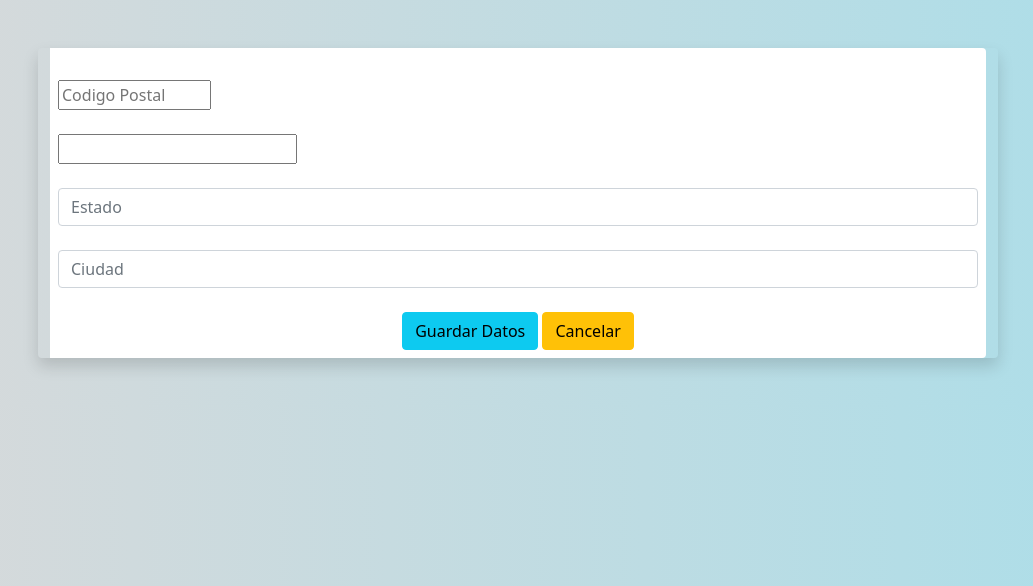
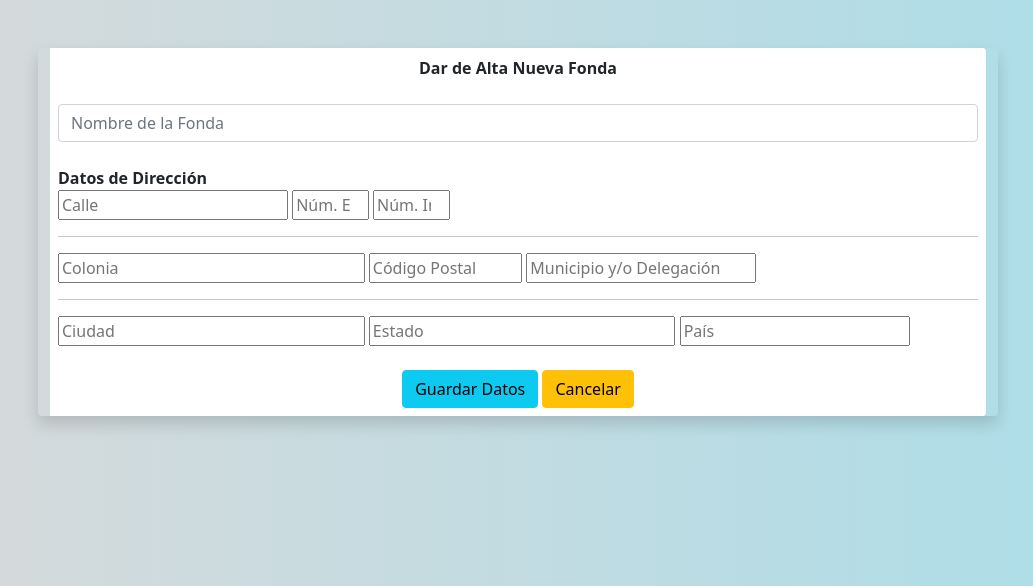
Before and after one commit to IsraelJimCam/arguileachallengephp, a PHP site: page /panel_control/fonda_alta.php in a window 1280 px wide. Shown: the part 59-645 px from the top of the page, without its empty margins (122-1155 px from the left). Run offline with PHP 8.4, Linux system fonts and the light colour scheme; a user stored in the database is signed in; data comes from the database, SQL or seed files in the repository.

Commit message:
actualizacion de archivos

```diff
--- a/conexion/consultas.php
+++ b/conexion/consultas.php
@@ -36,12 +36,15 @@ class consultas_sql
         $varsesion->set('usuario', $fila['usuario']);
         $_SESSION['id'] = $fila['id'];
         $_SESSION['usuario'] = $fila['usuario'];
+        $_SESSION['time'] = time();
 
                    header('location: ' . URL . 'panel_control/');
 
         }
          elseif($contador == 0)
         {
+            echo "<script>alert('Datos Incorrectos!')</script>";
+	        echo "<script>window.location='index.php'</script>";
         }
     }
 
--- a/index.php
+++ b/index.php
@@ -1,5 +1,7 @@
 <?php
 require('css/formato.php');
+
+
 if(isset($_REQUEST['usuario']))
 {
     if(($_REQUEST['usuario']) && ($_REQUEST['contrasena']))
@@ -8,5 +10,6 @@ $inicio = new consultas_sql();
 $inicio->inicio_sesion();
   }
 }
+
 require('vistas/index.php');
 ?>
--- a/panel_control/conexion/consultas.php
+++ b/panel_control/conexion/consultas.php
@@ -44,30 +44,76 @@ class consultas_sql
         return $fila;
     }
 
-    public function guardar_usuario(){
-             $insertar_usuario = $this->base_datos->prepare('INSERT INTO usuarios
-             VALUES (:id, :usuario, :contrasena, :nombre, :correo, :estatus, :fecha_creacion)');
+    public function guardar_fonda(){
+       if($_REQUEST['numero_interior']=='')
+       {
+        $insertar_fonda = $this->base_datos->prepare('INSERT INTO fondas
+        VALUES (:idfonda, :nombre, :calle, :numero_exterior, :numero_interior, :codigo_postal, :colonia, :municipio, :ciudad, :estado, :pais, :fecha_creacion)');
 
-                  $usuario        = $_REQUEST['usuario'];
-                  $contrasena     = md5($_REQUEST['contrasena']);
-                  $nombre         = $_REQUEST['nombre'];
-                  $correo         = $_REQUEST['correo'];
-                  $estatus        = 1;
-                  $fecha_creacion = date('Y-m-d');
-                  $id = '';
+             $nombre               = $_REQUEST['nombre'];
+             $calle                = $_REQUEST['calle'];
+             $numero_exterior      = $_REQUEST['numero_exterior'];
+             $numero_interior      = "S/N";
+             $codigo_postal        = $_REQUEST['codigo_postal'];
+             $colonia              = $_REQUEST['colonia'];
+             $municipio            = $_REQUEST['municipio'];
+             $ciudad               = $_REQUEST['ciudad'];
+             $estado               = $_REQUEST['estado'];
+             $pais                 = $_REQUEST['pais'];
+             $fecha_creacion       = date('Y-m-d');
+             $idfonda = '';
 
-                  $insertar_usuario->execute(array(
-                  ':id'             => $id,
-                  ':usuario'        => $usuario,
-                  ':contrasena'     => $contrasena,
-                  ':nombre'         => $nombre,
-                  ':correo'         => $correo,
-                  ':estatus'        => $estatus,
-                  ':fecha_creacion' => $fecha_creacion
-              ));
+             $insertar_fonda->execute(array(
+             ':idfonda'            => $idfonda,
+             ':nombre'             => $nombre,
+             ':calle'              => $calle,
+             ':numero_exterior'    => $numero_exterior,
+             ':numero_interior'    => $numero_interior,
+             ':codigo_postal'      => $codigo_postal,
+             ':colonia'            => $colonia,
+             ':municipio'          => $municipio,
+             ':ciudad'             => $ciudad,
+             ':estado'             => $estado,
+             ':pais'               => $pais,
+             ':fecha_creacion'     => $fecha_creacion
+         ));
+         header('Location: ' . URL . 'fondas');
+            }
+            else
+            {
+                $insertar_fonda = $this->base_datos->prepare('INSERT INTO fondas
+                VALUES (:idfonda, :nombre, :calle, :numero_exterior, :numero_interior, :codigo_postal, :colonia, :municipio, :ciudad, :estado, :pais, :fecha_creacion)');
 
+                     $nombre               = $_REQUEST['nombre'];
+                     $calle                = $_REQUEST['calle'];
+                     $numero_exterior      = $_REQUEST['numero_exterior'];
+                     $numero_interior      = $_REQUEST['numero_interior'];
+                     $codigo_postal        = $_REQUEST['codigo_postal'];
+                     $colonia              = $_REQUEST['colonia'];
+                     $municipio            = $_REQUEST['municipio'];
+                     $ciudad               = $_REQUEST['ciudad'];
+                     $estado               = $_REQUEST['estado'];
+                     $pais                 = $_REQUEST['pais'];
+                     $fecha_creacion       = date('Y-m-d');
+                     $idfonda = '';
 
-                  header('Location: ' . URL);
+                     $insertar_fonda->execute(array(
+                     ':idfonda'            => $idfonda,
+                     ':nombre'             => $nombre,
+                     ':calle'              => $calle,
+                     ':numero_exterior'    => $numero_exterior,
+                     ':numero_interior'    => $numero_interior,
+                     ':codigo_postal'      => $codigo_postal,
+                     ':colonia'            => $colonia,
+                     ':municipio'          => $municipio,
+                     ':ciudad'             => $ciudad,
+                     ':estado'             => $estado,
+                     ':pais'               => $pais,
+                     ':fecha_creacion'     => $fecha_creacion
+                 ));
+                 header('Location: ' . URL . 'fondas.php');
+            }
+
                }
 
 
--- a/panel_control/conexion/url.php
+++ b/panel_control/conexion/url.php
@@ -1,2 +1,2 @@
 <?php
-define('URL', 'http://localhost/Fonditas.com/');
+define('URL', 'http://localhost/Fonditas.com/panel_control/');
--- a/panel_control/css/formato.php
+++ b/panel_control/css/formato.php
@@ -3,6 +3,11 @@ session_start();
 if(!$_SESSION['usuario'])
 {
     header("Location: ../index.php");
+}
+else{
+  if((time() - $_SESSION['time']) > 3000){
+    header('location: ../cerrar_sesion.php');
+  }
 }
 include('librerias/fecha.php');
 include('conexion/url.php');
--- a/panel_control/fonda_alta.php
+++ b/panel_control/fonda_alta.php
@@ -1,38 +1,16 @@
 <?php
 require('css/formato.php');
 require('css/menu.php');
+if(isset($_REQUEST['guardar']))
+{
 
-/*function request_sepomex_api($criterio_busqueda){
+if(($_REQUEST['nombre']) && ($_REQUEST['calle']) && ($_REQUEST['numero_exterior']) && ($_REQUEST['numero_interior']) && ($_REQUEST['colonia']) && ($_REQUEST['codigo_postal']) && ($_REQUEST['municipio']) && ($_REQUEST['ciudad']) && ($_REQUEST['estado']) && ($_REQUEST['pais']))
+    {
+     $guardar_fonda = new consultas_sql();
+     $guardar_fonda->guardar_fonda();
+    }
+}
 
-    $endpoint_sepomex = "https://api.copomex.com/query/";
-    $method_sepomex = 'info_cp/';
-    $variable_string = '?type=simplified';
-    $token = '&token=pruebas';
+require('vistas/fonda_alta.php');
 
-    $url = $endpoint_sepomex . $method_sepomex . $criterio_busqueda . $variable_string . $token;
-    $response = file_get_contents($url);
-
-    if($response){
-        return $response;
-    }else{
-        return false;
-    }
-
-}
-if(isset($_POST['codigo_postal'])) {
-$codigo_postal =$_POST['codigo_postal'];
-$response = request_sepomex_api($codigo_postal);
-
-if($response){
-
-    $response = json_decode($response);
-    print_r($response);
-
-}else{
-
-    echo 'Ha ocurrido un error';
-
-}*/
-require('vistas/fonda_alta.php');
-//}
 ?>
--- a/panel_control/index.php
+++ b/panel_control/index.php
@@ -1,6 +1,5 @@
 <?php
 require('css/formato.php');
 require('css/menu.php');
-
 require('vistas/index.php');
 ?>
--- a/panel_control/vistas/fonda_alta.php
+++ b/panel_control/vistas/fonda_alta.php
@@ -1,35 +1,38 @@
 <body>
     <div id="fonda" class="container w-75 my-5 rounded shadow">
         <div class="col bg-white p-2 rounded-end">
-                <div class="text-end">
-                </div>
+
                 <form action="fonda_alta.php" method="POST">
-                    <div class="mb4">
-                        <br>
-                        <input type="number" class="col-sm-2" name="codigo_postal" id="codigo_postal" placeholder="Codigo Postal">
-                       </div>
-                    <div class="mb4">
-                        <br>
-                        <input  id="municipio" >
+                    <strong><center>Dar de Alta Nueva Fonda</center></strong>
+                    <br>
+                <div class="mb4">
+                        <input type="text" class="form-control" name="nombre" id="nombre" placeholder="Nombre de la Fonda" required="required">
                     </div>
                     <div class="mb4">
                         <br>
-                        <input type="text" class="form-control" name="estado" id="estado" placeholder="Estado">
+                        <label><strong>Datos de Dirección</strong></label>
+                        <br>
+                        <input type="text" class="col-sm-3" name="calle" id="calle" placeholder="Calle" required="required">
+                        <input type="number" class="col-sm-1" name="numero_exterior" id="numero_exterior" placeholder="Núm. Ext.">
+                        <input type="number" class="col-sm-1" name="numero_interior" id="numero_interior" placeholder="Núm. Int.">
+                        <hr>
+                        <input type="text" class="col-sm-4" name="colonia" id="colonia" placeholder="Colonia" required="required">
+                        <input type="number" class="col-sm-2" name="codigo_postal" id="codigo_postal" placeholder="Código Postal" required="required">
+                        <input type="text" class="col-sm-3" name="municipio" id="municipio" placeholder="Municipio y/o Delegación" required="required">
+                        <hr>
+                        <input type="text" class="col-sm-4" name="ciudad" id="ciudad" placeholder="Ciudad" required="required">
+                        <input type="text" class="col-sm-4" name="estado" id="estado" placeholder="Estado" required="required">
+                        <input type="text" class="col-sm-3" name="pais" id="pais" placeholder="País" required="required">
                     </div>
-                    <div class="mb4">
-                        <br>
-                        <input type="text" class="form-control" placeholder="Ciudad" name="ciudad" id="ciudad">
-                    </div>
-
                     <div>
                         <br>
                        <center> <button type="submit" class="btn btn-info" name="guardar" value="1">Guardar Datos</button>
-                        <a href="index.php"class="btn btn-warning">Cancelar</a></center>
+                        <a href="fondas.php"class="btn btn-warning">Cancelar</a></center>
                     </div>
 
                 </form>
             </div>
-            <!--<script src="js/app.js"></script>-->
+
     </div>
 </body>
 <script>
--- a/vistas/index.php
+++ b/vistas/index.php
@@ -10,16 +10,16 @@
 
                 <form action="index.php" method="POST">
                     <div class="mb4">
-                        <input type="text" class="form-control" placeholder="Usuario" name="usuario" id="usuario">
+                        <input type="text" class="form-control"  name="usuario" id="usuario" placeholder="Usuario" required="required">
                     </div>
                     <div class="mb4">
                         <br>
-                        <input type="password" class="form-control" placeholder="Contraseña" name="contrasena" id="contrasena">
+                        <input type="password" class="form-control" name="contrasena" id="contrasena" placeholder="Contraseña" required="required">
                     </div>
 
                     <div class="d-grid">
                         <br>
-                        <button type="submit" class="btn btn-primary btn-block">Iniciar Sesión</button>
+                        <button type="submit" class="btn btn-primary btn-block" name="boton" value="1">Iniciar Sesión</button>
                     </div>
                     <div class="my-3">
                         <span>¿No tienes cuenta? <a href="registrate.php">Registrate</a></span><br>
```
Also changed, not shown: panel_control/fondas.php (+7 -3 lines), panel_control/vistas/fondas.php (+8 -4 lines), vistas/registrate.php (+4 -4 lines).
